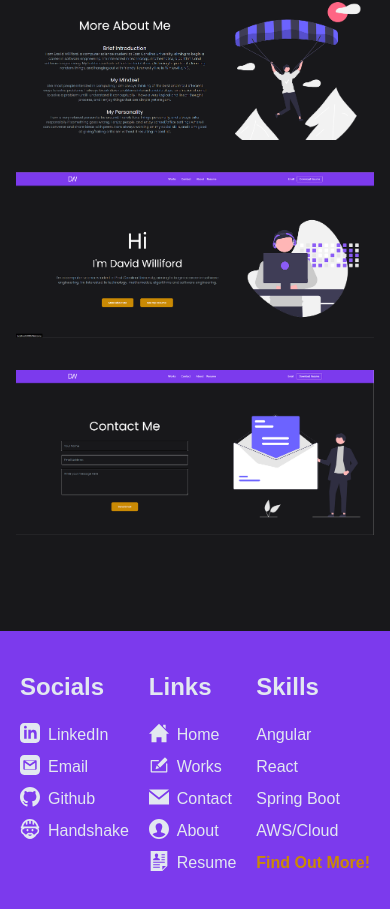
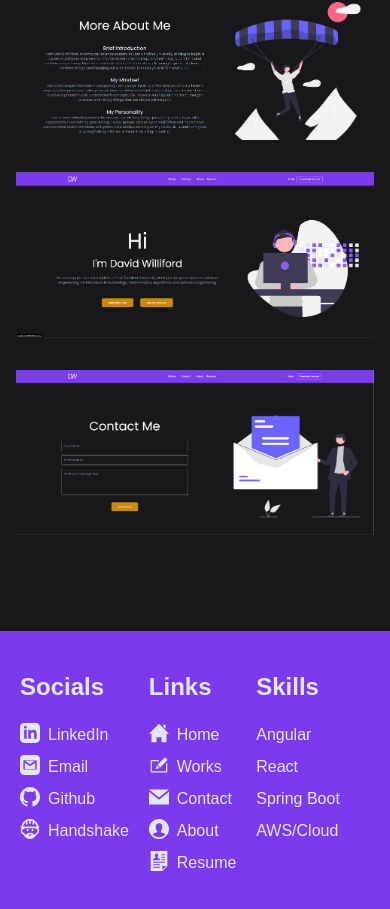
Before and after one commit to davidwilliford99/PersonalSite, a React (Create React App) app: page /#/Works in a window 390 px wide. Shown: the part 4532-5441 px from the top of the page. Built offline with nearby package versions, Linux system fonts and the light colour scheme.

Commit message:
Small Footer Update

```diff
--- a/src/Components/Footer.js
+++ b/src/Components/Footer.js
@@ -65,7 +65,7 @@ function Footer() {
                     <h2>AWS/Cloud</h2>
                 </div>
                 <div id='footer-item' className='mb-2'>
-                    <Link to="/Resume" className='text-yellow-600 font-semibold hover:text-zinc-900 transition-colors'>Find Out More!</Link>
+                    <Link to="/Resume" className='invisible lg:visible text-yellow-600 font-semibold hover:text-zinc-900 transition-colors'>Find Out More!</Link>
                 </div>
             </div>
 
```
